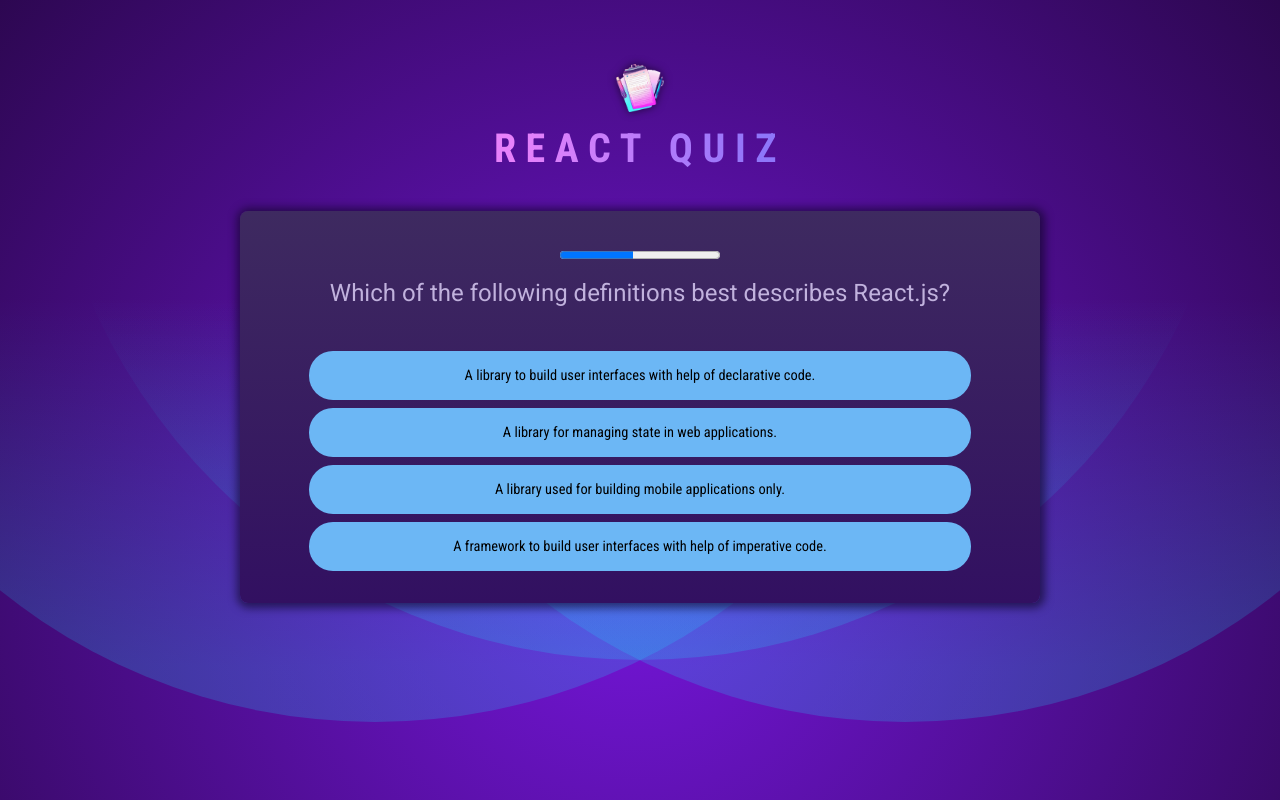
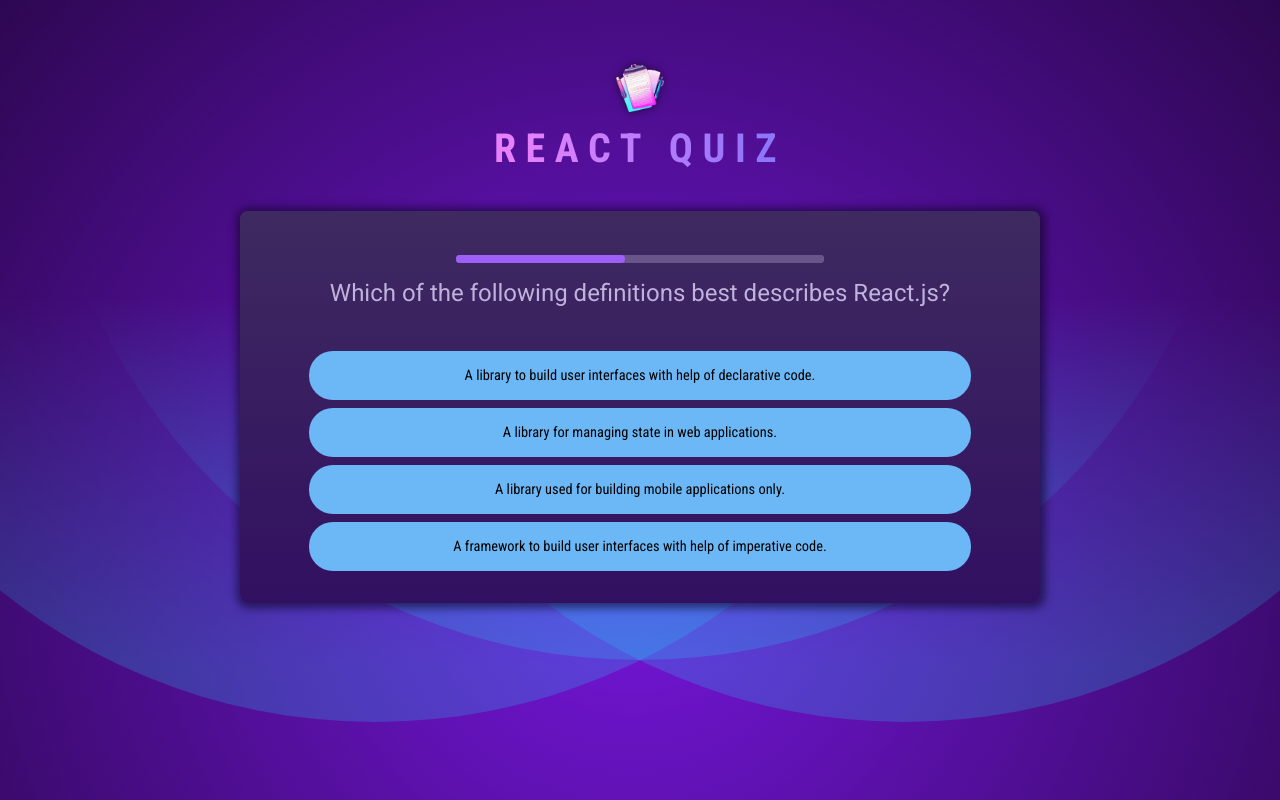
Before and after one commit to guptabuddy/Quiz-App, a React (Vite) app: page / in a window 1280 px wide. Built offline with nearby package versions, Linux system fonts and the light colour scheme.

Commit message:
Style Progress bar, change timer of progress bar acc. to different conditions, & remove Timer related bugs. Also the bug which made 2 questions to be skipped

```diff
--- a/src/components/Question.jsx
+++ b/src/components/Question.jsx
@@ -5,6 +5,14 @@
 
 export default function Question({ onSelectAnswer, onSkipAnswer, index }) {
 	const [answer, setAnswer] = useState({ selectedAnswer: "", isCorrect: null });
+
+	let timer = 10000;
+	if (answer.selectedAnswer) {
+		timer = 1000;
+	}
+	if (answer.isCorrect !== null) {
+		timer = 2000;
+	}
 
 	function handleSelectAnswer(answer) {
 		setAnswer({
@@ -35,7 +43,7 @@
 
 	return (
 		<div id="question">
-			<QuestionTimer timeout={10000} onTimeout={onSkipAnswer} />
+			<QuestionTimer key={timer} timeout={timer} onTimeout={answer.selectedAnswer === "" ? onSkipAnswer : null} mode={answerState} />
 			<h2>{QUESTIONS[index].text}</h2>
 			<Answers
 				selectedAnswer={answer.selectedAnswer}
@@ -47,4 +55,4 @@
 	);
 }
 
-// Get rid of passing multiple props from Quiz to Question component, and move the Logic to the Question component. Also disable answers if one answer is selected.
+// Get rid of passing multiple props from Quiz to Question component, and move the Logic to the Question component. Also disable answers through Answers component if one answer is selected.
--- a/src/components/QuestionTimer.jsx
+++ b/src/components/QuestionTimer.jsx
@@ -1,13 +1,22 @@
 import { useState, useEffect } from "react";
 
-export default function QuestionTimer({ timeout, onTimeout }) {
+export default function QuestionTimer({ timeout, onTimeout, mode }) {
 	const [remainingTime, setRemainingTime] = useState(timeout);
 
 	useEffect(() => {
 		console.log("Timer started");
+
+		// const timer = setTimeout(() => {
+		// 	onTimeout();
+		// }, timeout);
+		//We have to change the way we have executed the above code, because when we pass null to onTimeout, it will create issue. So we are using the below code.
 		const timer = setTimeout(() => {
-			onTimeout();
+			if (onTimeout) {
+				onTimeout();
+			}
 		}, timeout);
+		// OR
+		// const timer = setTimeout(onTimeout, timeout);
 
 		return () => {
 			clearTimeout(timer);
@@ -25,5 +34,5 @@
 		};
 	}, []);
 
-	return <progress id="question-time" max={timeout} value={remainingTime} />;
+	return <progress id="question-time" max={timeout} value={remainingTime} className={mode} />;
 }
--- a/src/index.css
+++ b/src/index.css
@@ -65,6 +65,38 @@
 }
 
 /*  */
+
+#question progress {
+	width: 50%;
+	height: 0.5rem;
+	border-radius: 24px;
+	background: #9e5ef8;
+	margin: 0;
+}
+
+#question progress::-webkit-progress-bar {
+	background: #6a558a;
+	border-radius: 24px;
+}
+
+#question progress::-webkit-progress-value {
+	background: #9e5ef8;
+	border-radius: 24px;
+}
+
+#question progress.answered {
+	background: #f8e59c;
+}
+
+#question progress.answered::-webkit-progress-value {
+	background: #f8e59c;
+}
+
+#question progress.answered::-webkit-progress-bar {
+	background: #6a558a;
+}
+
+/* =========== */
 
 #question h2 {
 	font-family: "Roboto", sans-serif;
```
